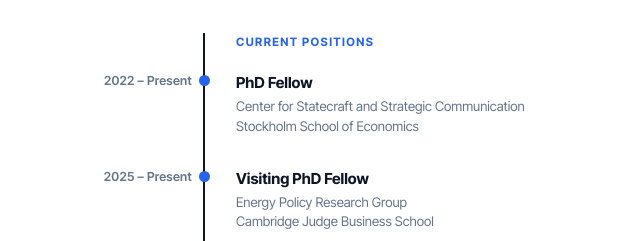
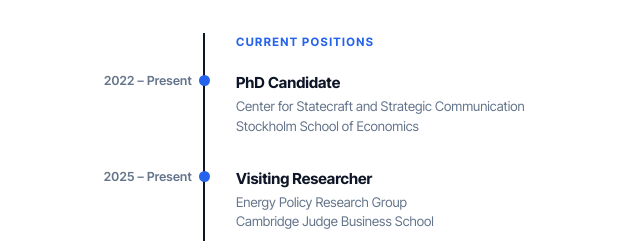
Before and after one commit to mara-balasa/mara-balasa.github.io, a plain HTML site: page cv.html in a window 1280 px wide. Shown: the part 349-590 px from the top of the page, 134-774 px from the left. Drawn offline with Linux system fonts and the light colour scheme.

Commit message:
cv changes

```diff
--- a/cv.html
+++ b/cv.html
@@ -46,7 +46,7 @@
       <div class="tl-year">2022 – Present</div>
       <div class="tl-dot-col"><span class="tl-dot"></span></div>
       <div class="tl-body">
-        <h3>PhD Fellow</h3>
+        <h3>PhD Candidate</h3>
         <p>Center for Statecraft and Strategic Communication<br/>Stockholm School of Economics</p>
       </div>
     </div>
@@ -54,7 +54,7 @@
       <div class="tl-year">2025 – Present</div>
       <div class="tl-dot-col"><span class="tl-dot"></span></div>
       <div class="tl-body">
-        <h3>Visiting PhD Fellow</h3>
+        <h3>Visiting Researcher</h3>
         <p>Energy Policy Research Group<br/>Cambridge Judge Business School</p>
       </div>
     </div>
```
